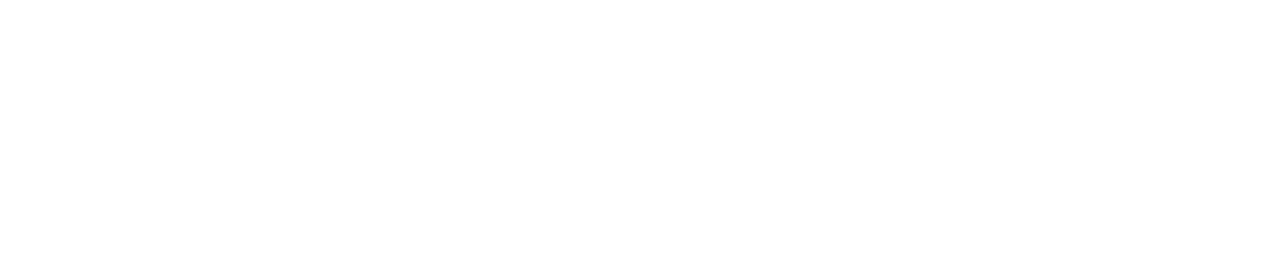
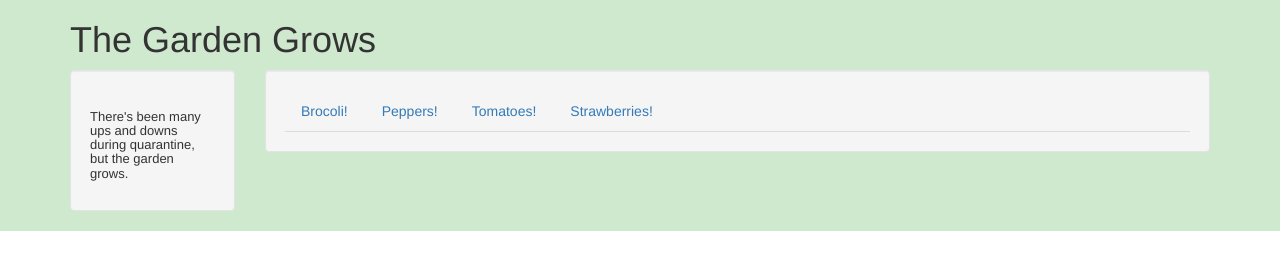
Before and after one commit to fetonecontrol/the-garden, a plain HTML site: page tomatoes.html in a window 1280 px wide. Drawn offline with Linux system fonts and the light colour scheme.

Commit message:
changed link names in vegetable pages

```diff
--- a/css/styles.css
+++ b/css/styles.css
@@ -1,4 +1,10 @@
-.sidebar {
+.sidebar h2 {
   font-size: small;
   text-shadow: aqua;
 }
+.navbarcolor a {
+  color: rgb(106, 216, 91);
+}
+.background {
+  background-color: rgb(207, 233, 207);
+}
--- /dev/null
+++ b/garden.html
@@ -0,0 +1,45 @@
+<!DOCTYPE html>
+<html>
+  <head>
+    <title></title>
+    <link href="css/bootstrap.css" rel="stylesheet" type="text/css">
+    <link href="css/styles.css" rel="stylesheet" type="text/css">
+  </head>
+  <div class="background">
+  <body>
+    <div class="container">
+      <div class="background">
+      <h1>The Garden Grows</h1>
+      </div>
+      <div class="row">
+        <div class="col-md-2">
+          <div class="well">
+            <div class="sidebar">
+            <h2>There's been many ups and downs during quarantine, but the garden grows.</h2>
+            </div>
+          </div>
+        </div>
+        <div class="col-md-10">
+          <div class="well">
+            <ul class="nav nav-tabs">
+              <li class="nav-item">
+                <a class="nav-link active" href="brocoli.html">Brocoli!</a>
+              </li>
+              <li class="nav-item">
+                <a class="nav-link" href="peppers.html">Peppers!</a>
+              </li>
+              <li class="nav-item">
+                <a class="nav-link" href="tomatoes.html">Tomatoes!</a>
+              </li>
+              <li class="nav-item">
+                <a class="nav-link" href="Strawberries.html">Strawberries!</a>
+              </li>
+              </ul>
+            </ul>
+            </nav>
+          </div>
+        </div>
+      </div>
+  </body>
+  </div>
+</html>
--- a/tomatoes.html
+++ b/tomatoes.html
@@ -0,0 +1,45 @@
+<!DOCTYPE html>
+<html>
+  <head>
+    <title></title>
+    <link href="css/bootstrap.css" rel="stylesheet" type="text/css">
+    <link href="css/styles.css" rel="stylesheet" type="text/css">
+  </head>
+  <div class="background">
+  <body>
+    <div class="container">
+      <div class="background">
+      <h1>The Garden Grows</h1>
+      </div>
+      <div class="row">
+        <div class="col-md-2">
+          <div class="well">
+            <div class="sidebar">
+            <h2>There's been many ups and downs during quarantine, but the garden grows.</h2>
+            </div>
+          </div>
+        </div>
+        <div class="col-md-10">
+          <div class="well">
+            <ul class="nav nav-tabs">
+              <li class="nav-item">
+                <a class="nav-link active" href="brocoli.html">Brocoli!</a>
+              </li>
+              <li class="nav-item">
+                <a class="nav-link" href="peppers.html">Peppers!</a>
+              </li>
+              <li class="nav-item">
+                <a class="nav-link" href="tomatoes.html">Tomatoes!</a>
+              </li>
+              <li class="nav-item">
+                <a class="nav-link" href="Strawberries.html">Strawberries!</a>
+              </li>
+              </ul>
+            </ul>
+            </nav>
+          </div>
+        </div>
+      </div>
+  </body>
+  </div>
+</html>
```
Also changed, not shown: peppers.html (+9 -5 lines), strawberries.html (+45 -0 lines).
